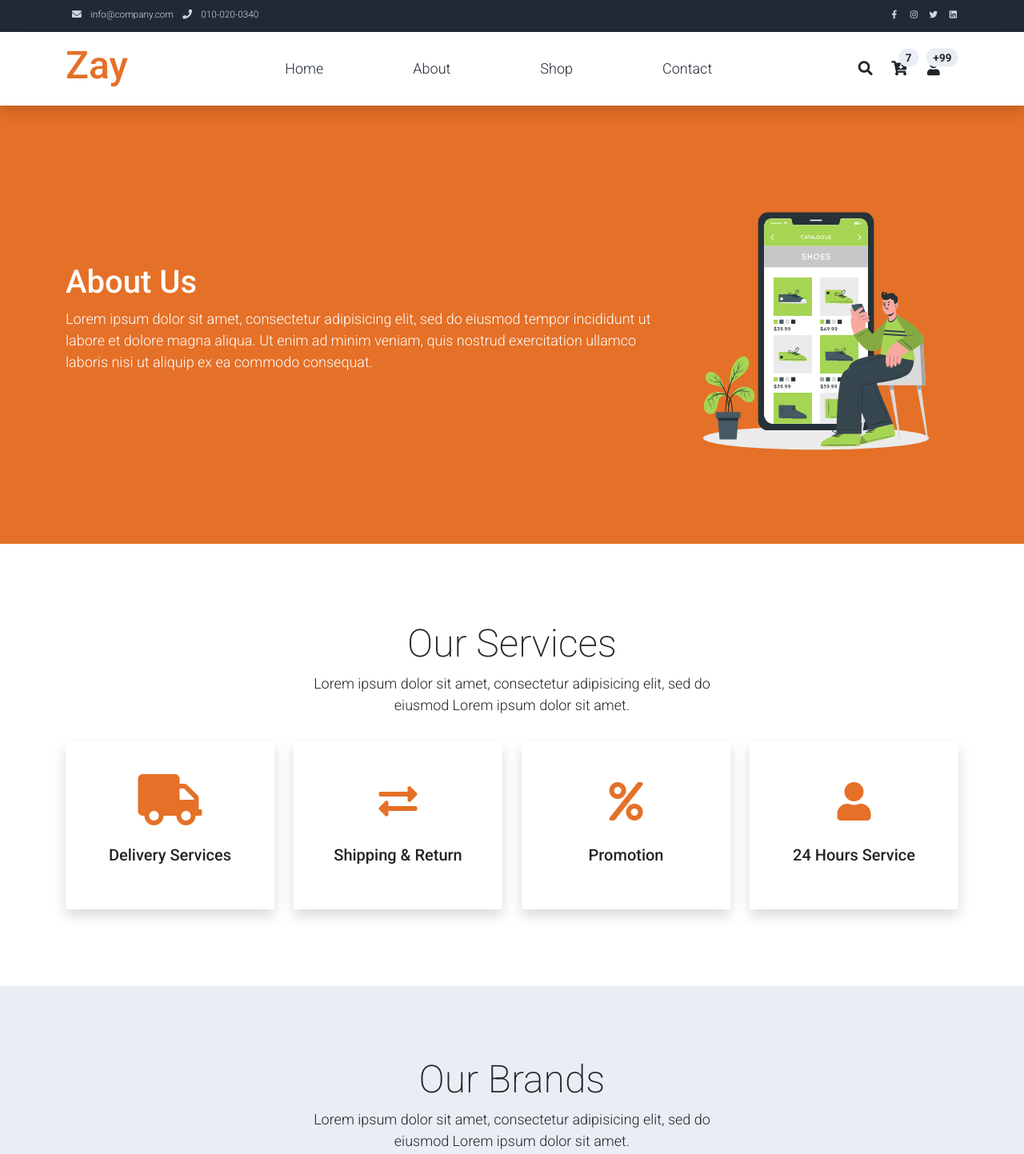
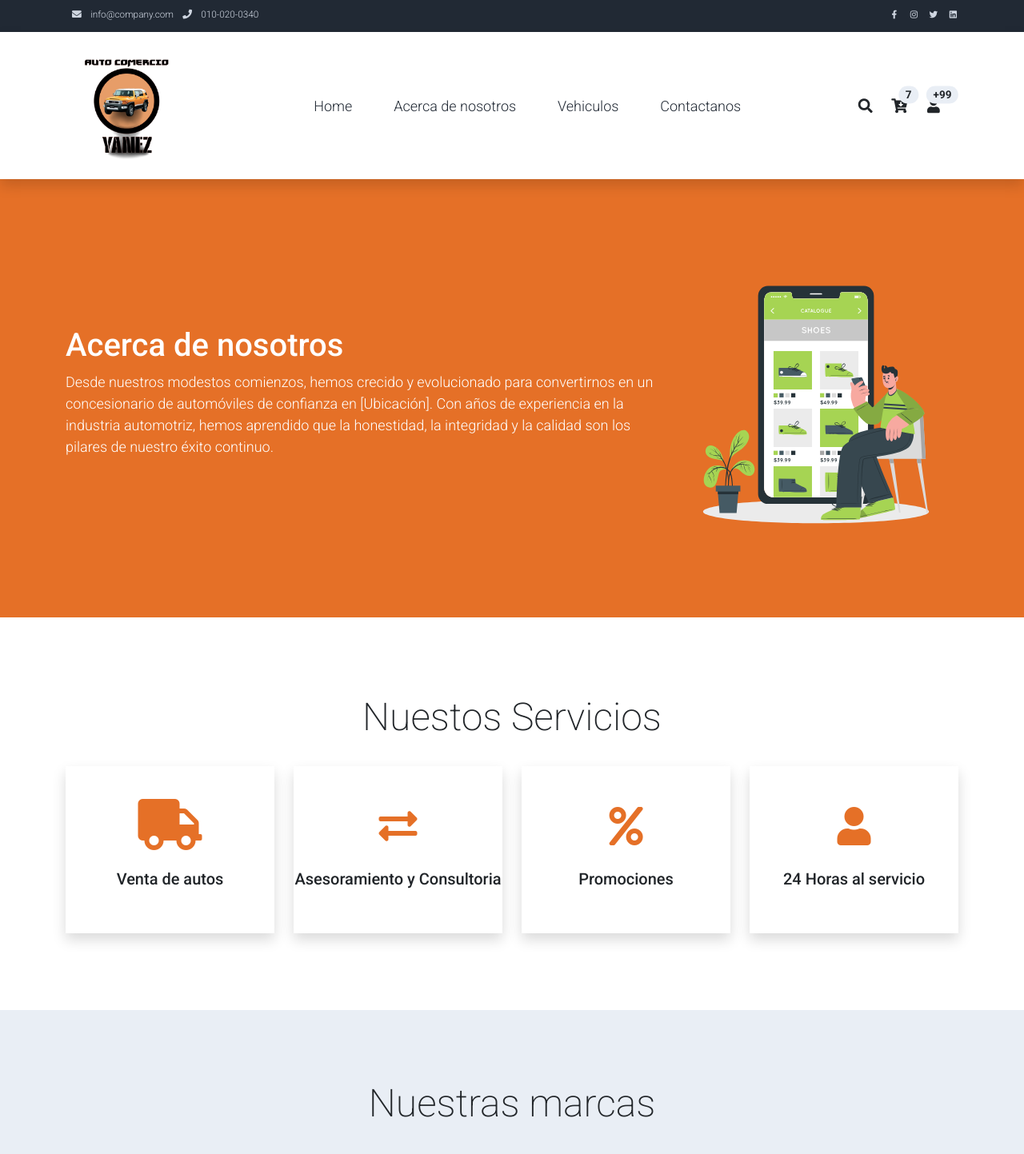
Before and after one commit to RiccijandroUpec/concesionario, a website: page about.html in a window 1280 px wide. Shown: the top 1443 px of the page at 80% size. Drawn offline with Linux system fonts and the light colour scheme.

Commit message:
actualizacion pagina web
se procede a actualizar la pagina web

```diff
--- a/about.html
+++ b/about.html
@@ -2,12 +2,12 @@
 <html lang="en">
 
 <head>
-    <title>Zay Shop - About Page</title>
+    <title>Auto Comercio - YANEZ</title>
     <meta charset="utf-8">
     <meta name="viewport" content="width=device-width, initial-scale=1">
 
-    <link rel="apple-touch-icon" href="assets/img/apple-icon.png">
-    <link rel="shortcut icon" type="image/x-icon" href="assets/img/favicon.ico">
+    <link rel="apple-touch-icon" href="assets/img/logo.png">
+    <link rel="shortcut icon" type="image/x-icon" href="assets/img/logo.png">
 
     <link rel="stylesheet" href="assets/css/bootstrap.min.css">
     <link rel="stylesheet" href="assets/css/templatemo.css">
@@ -53,7 +53,7 @@ https://templatemo.com/tm-559-zay-shop
         <div class="container d-flex justify-content-between align-items-center">
 
             <a class="navbar-brand text-success logo h1 align-self-center" href="index.html">
-                Zay
+                <img src="assets/img/logo.png" alt="" height="150" width="150">
             </a>
 
             <button class="navbar-toggler border-0" type="button" data-bs-toggle="collapse" data-bs-target="#templatemo_main_nav" aria-controls="navbarSupportedContent" aria-expanded="false" aria-label="Toggle navigation">
@@ -67,13 +67,13 @@ https://templatemo.com/tm-559-zay-shop
                             <a class="nav-link" href="index.html">Home</a>
                         </li>
                         <li class="nav-item">
-                            <a class="nav-link" href="about.html">About</a>
+                            <a class="nav-link" href="about.html">Acerca de nosotros</a>
                         </li>
                         <li class="nav-item">
-                            <a class="nav-link" href="shop.html">Shop</a>
+                            <a class="nav-link" href="shop.html">Vehiculos</a>
                         </li>
                         <li class="nav-item">
-                            <a class="nav-link" href="contact.html">Contact</a>
+                            <a class="nav-link" href="contact.html">Contactanos</a>
                         </li>
                     </ul>
                 </div>
@@ -127,11 +127,9 @@ https://templatemo.com/tm-559-zay-shop
         <div class="container">
             <div class="row align-items-center py-5">
                 <div class="col-md-8 text-white">
-                    <h1>About Us</h1>
+                    <h1>Acerca de nosotros</h1>
                     <p>
-                        Lorem ipsum dolor sit amet, consectetur adipisicing elit, sed do eiusmod
-                        tempor incididunt ut labore et dolore magna aliqua. Ut enim ad minim veniam,
-                        quis nostrud exercitation ullamco laboris nisi ut aliquip ex ea commodo consequat.
+                        Desde nuestros modestos comienzos, hemos crecido y evolucionado para convertirnos en un concesionario de automóviles de confianza en [Ubicación]. Con años de experiencia en la industria automotriz, hemos aprendido que la honestidad, la integridad y la calidad son los pilares de nuestro éxito continuo.
                     </p>
                 </div>
                 <div class="col-md-4">
@@ -146,10 +144,9 @@ https://templatemo.com/tm-559-zay-shop
     <section class="container py-5">
         <div class="row text-center pt-5 pb-3">
             <div class="col-lg-6 m-auto">
-                <h1 class="h1">Our Services</h1>
+                <h1 class="h1">Nuestos Servicios</h1>
                 <p>
-                    Lorem ipsum dolor sit amet, consectetur adipisicing elit, sed do eiusmod
-                    Lorem ipsum dolor sit amet.
+
                 </p>
             </div>
         </div>
@@ -158,28 +155,28 @@ https://templatemo.com/tm-559-zay-shop
             <div class="col-md-6 col-lg-3 pb-5">
                 <div class="h-100 py-5 services-icon-wap shadow">
                     <div class="h1 text-success text-center"><i class="fa fa-truck fa-lg"></i></div>
-                    <h2 class="h5 mt-4 text-center">Delivery Services</h2>
+                    <h2 class="h5 mt-4 text-center">Venta de autos</h2>
                 </div>
             </div>
 
             <div class="col-md-6 col-lg-3 pb-5">
                 <div class="h-100 py-5 services-icon-wap shadow">
                     <div class="h1 text-success text-center"><i class="fas fa-exchange-alt"></i></div>
-                    <h2 class="h5 mt-4 text-center">Shipping & Return</h2>
+                    <h2 class="h5 mt-4 text-center">Asesoramiento y Consultoria</h2>
                 </div>
             </div>
 
             <div class="col-md-6 col-lg-3 pb-5">
                 <div class="h-100 py-5 services-icon-wap shadow">
                     <div class="h1 text-success text-center"><i class="fa fa-percent"></i></div>
-                    <h2 class="h5 mt-4 text-center">Promotion</h2>
+                    <h2 class="h5 mt-4 text-center">Promociones</h2>
                 </div>
             </div>
 
             <div class="col-md-6 col-lg-3 pb-5">
                 <div class="h-100 py-5 services-icon-wap shadow">
                     <div class="h1 text-success text-center"><i class="fa fa-user"></i></div>
-                    <h2 class="h5 mt-4 text-center">24 Hours Service</h2>
+                    <h2 class="h5 mt-4 text-center">24 Horas al servicio</h2>
                 </div>
             </div>
         </div>
@@ -191,10 +188,10 @@ https://templatemo.com/tm-559-zay-shop
         <div class="container my-4">
             <div class="row text-center py-3">
                 <div class="col-lg-6 m-auto">
-                    <h1 class="h1">Our Brands</h1>
+                    <h1 class="h1">Nuestras marcas</h1>
                     <p>
-                        Lorem ipsum dolor sit amet, consectetur adipisicing elit, sed do eiusmod
-                        Lorem ipsum dolor sit amet.
+                        <!-- Lorem ipsum dolor sit amet, consectetur adipisicing elit, sed do eiusmod
+                        Lorem ipsum dolor sit amet. -->
                     </p>
                 </div>
                 <div class="col-lg-9 m-auto tempaltemo-carousel">
@@ -202,7 +199,7 @@ https://templatemo.com/tm-559-zay-shop
                         <!--Controls-->
                         <div class="col-1 align-self-center">
                             <a class="h1" href="#templatemo-slide-brand" role="button" data-bs-slide="prev">
-                                <i class="text-light fas fa-chevron-left"></i>
+                                <i class="text-light fas fa-chevrolet"></i>
                             </a>
                         </div>
                         <!--End Controls-->
--- a/contact.html
+++ b/contact.html
@@ -6,8 +6,8 @@
     <meta charset="utf-8">
     <meta name="viewport" content="width=device-width, initial-scale=1">
 
-    <link rel="apple-touch-icon" href="assets/img/apple-icon.png">
-    <link rel="shortcut icon" type="image/x-icon" href="assets/img/favicon.ico">
+    <link rel="apple-touch-icon" href="assets/img/logo.png">
+    <link rel="shortcut icon" type="image/x-icon" href="assets/img/logo.png">
 
     <link rel="stylesheet" href="assets/css/bootstrap.min.css">
     <link rel="stylesheet" href="assets/css/templatemo.css">
```
Also changed, not shown: index.html (+1 -1 lines), shop-single.html (+2 -2 lines), shop.html (+2 -2 lines), assets/img/brand_01.png, assets/img/brand_02.png, assets/img/brand_03.png, assets/img/brand_04.png.
